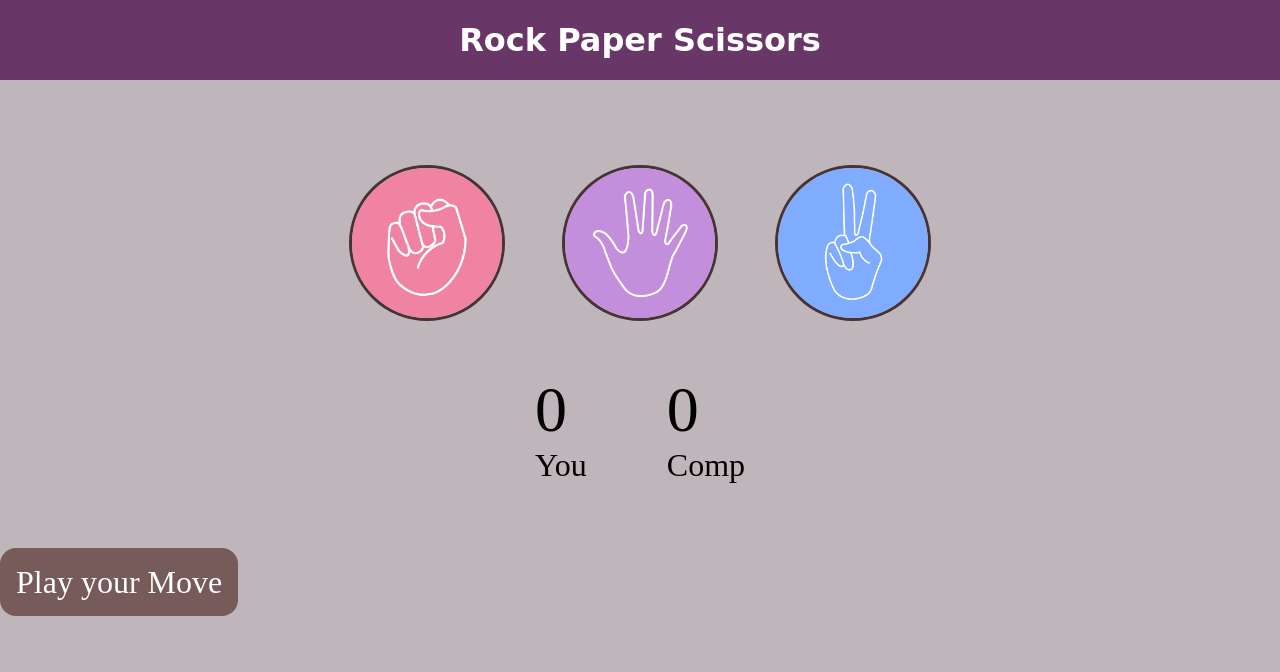
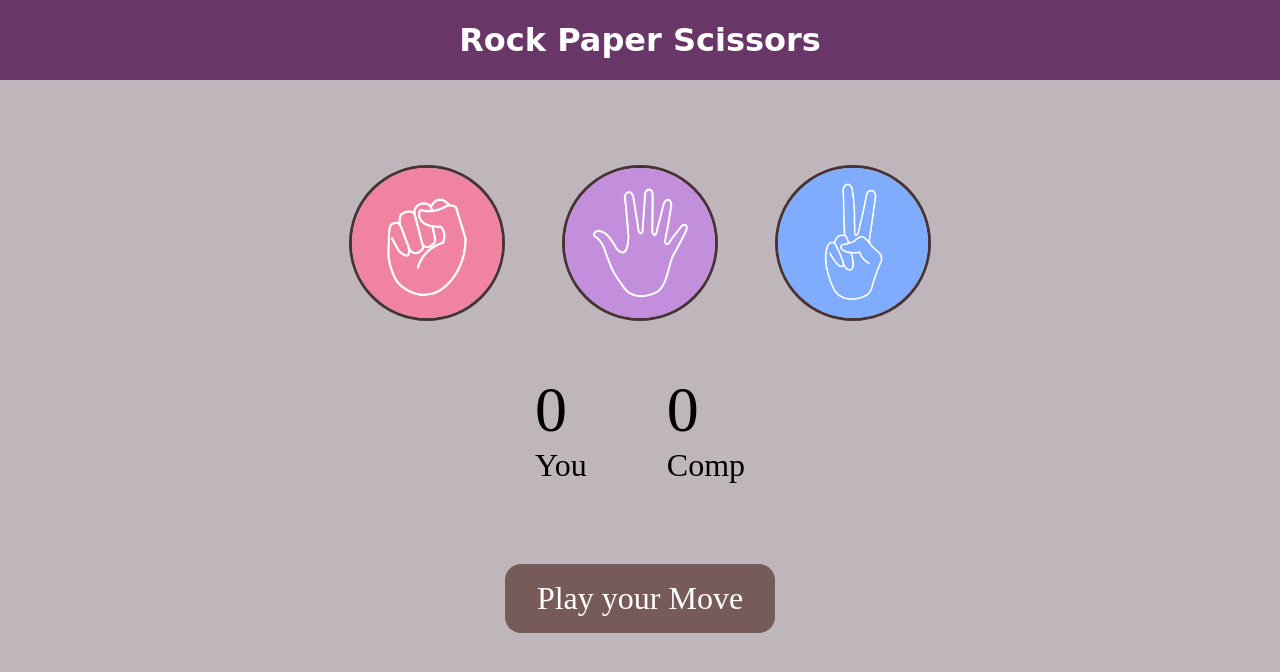
Before and after one commit to vaishnavinohwar/Rock-Paper-Scissors, a plain HTML site: page index.html in a window 1280 px wide. Drawn offline with Linux system fonts and the light colour scheme; files whose address does not match are found by name.

Commit message:
style.css

```diff
--- a/style.css
+++ b/style.css
@@ -56,7 +56,7 @@ img{
  font-size:4rem;
 
 }
-.msg-container{
+/* .msg-container{
     margin-top: 5rem;
 }
 
@@ -69,4 +69,26 @@ img{
     padding: 1rem;
     border-radius: 1rem;
 
+} */
+.msg-container {
+    display: flex;
+    justify-content: center;
+    align-items: center;
+    margin-top: 5rem;
 }
+
+#msg {
+    background-color: #775B59;
+    color: #fff;
+    font-size: 2rem;
+    padding: 1rem 2rem;
+    border-radius: 1rem;
+    transition: transform 0.3s ease, box-shadow 0.3s ease;
+}
+
+/* Modern Hover Effect */
+#msg:hover {
+    transform: scale(1.1);
+    box-shadow: 0px 4px 10px rgba(0, 0, 0, 0.2);
+    background-color: #5a3d3b;
+}
```
